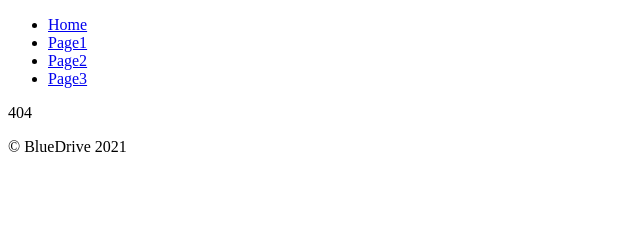
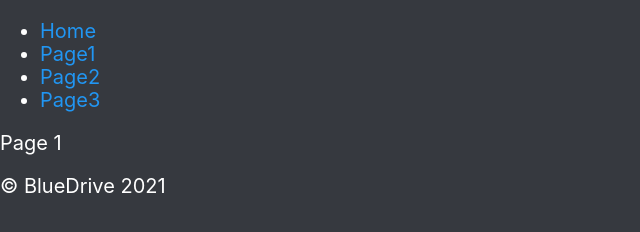
Before and after one commit to BlueAlien99/blue-drive-front, a Gatsby site: page /page1 in a window 1280 px wide. Before the commit this address had no page. Shown: the whole page, without its empty margins (0-640 px from the left). Built offline with nearby package versions, Linux system fonts and the light colour scheme; Gatsby itself is replaced by a stand-in of ours.

Commit message:
Global Styles and Typography

```diff
--- a/package.json
+++ b/package.json
@@ -36,6 +36,7 @@
     "@types/node": "^14.14.34",
     "@types/react": "^17.0.3",
     "@types/react-dom": "^17.0.2",
+    "@types/styled-components": "^5.1.8",
     "@typescript-eslint/eslint-plugin": "^4.17.0",
     "@typescript-eslint/parser": "^4.17.0",
     "babel-eslint": "^10.1.0",
--- a/src/components/Layout.tsx
+++ b/src/components/Layout.tsx
@@ -2,10 +2,16 @@ import React from 'react';
 import { PageProps } from 'gatsby';
 import Footer from './Footer';
 import Nav from './Nav';
+import 'normalize.css';
+import GlobalStyles from '../styles/GlobalStyles';
+import Typography from '../styles/Typography';
 
 export default function Layout({ children }: PageProps): JSX.Element {
   return (
     <>
+      <GlobalStyles />
+      <Typography />
+
       <Nav />
       {children}
       <Footer />
--- a/src/components/Nav.tsx
+++ b/src/components/Nav.tsx
@@ -12,10 +12,10 @@ export default function Nav(): JSX.Element {
           <Link to="/page1">Page1</Link>
         </li>
         <li>
-          <Link to="/page1">Page2</Link>
+          <Link to="/page2">Page2</Link>
         </li>
         <li>
-          <Link to="/page1">Page3</Link>
+          <Link to="/page3">Page3</Link>
         </li>
       </ul>
     </nav>
--- /dev/null
+++ b/src/pages/page1.tsx
@@ -0,0 +1,9 @@
+import React from 'react';
+
+export default function Page1(): JSX.Element {
+  return (
+    <>
+      <p>Page 1</p>
+    </>
+  );
+}
--- /dev/null
+++ b/src/styles/GlobalStyles.ts
@@ -0,0 +1,30 @@
+import { createGlobalStyle } from 'styled-components';
+
+const GlobalStyles = createGlobalStyle`
+  :root{
+    /* Blue 500 */
+    --primary: #2196F3;
+    --complementary: #f37f21;
+    --triadic1: #8021f3;
+    --triadic2: #f32194;
+
+    --white: #fff;
+    --black: #000;
+
+    /* Discord bg */
+    --dark: #36393f;
+    --darker: #2f3136;
+    --darkest: #202225;
+  }
+
+  html{
+    font-size: 10px;
+    background-color: var(--dark);
+  }
+
+  body{
+    font-size: 2rem;
+  }
+`;
+
+export default GlobalStyles;
--- /dev/null
+++ b/src/styles/Typography.ts
@@ -0,0 +1,24 @@
+import { createGlobalStyle } from 'styled-components';
+
+const Typography = createGlobalStyle`
+  html{
+    font-family: --apple-system, BlinkMacSystemFont, 'Segoe UI', Roboto, Oxygen, Ubuntu, Cantarell, 'Open Sans', 'Helvetica Neue', sans-serif;
+    color: var(--white);
+  }
+
+  h1, h2, h3, h4, h5, h6{
+    font-weight: normal;
+    margin: 0;
+  }
+
+  a{
+    color: var(--primary);
+    text-decoration: none;
+
+    &:hover{
+      color: var(--triadic1);
+    }
+  }
+`;
+
+export default Typography;
```
Also changed, not shown: src/pages/page2.tsx (added, +9 -0 lines), src/pages/page3.tsx (added, +9 -0 lines), .eslintrc.js, 1 other file.
